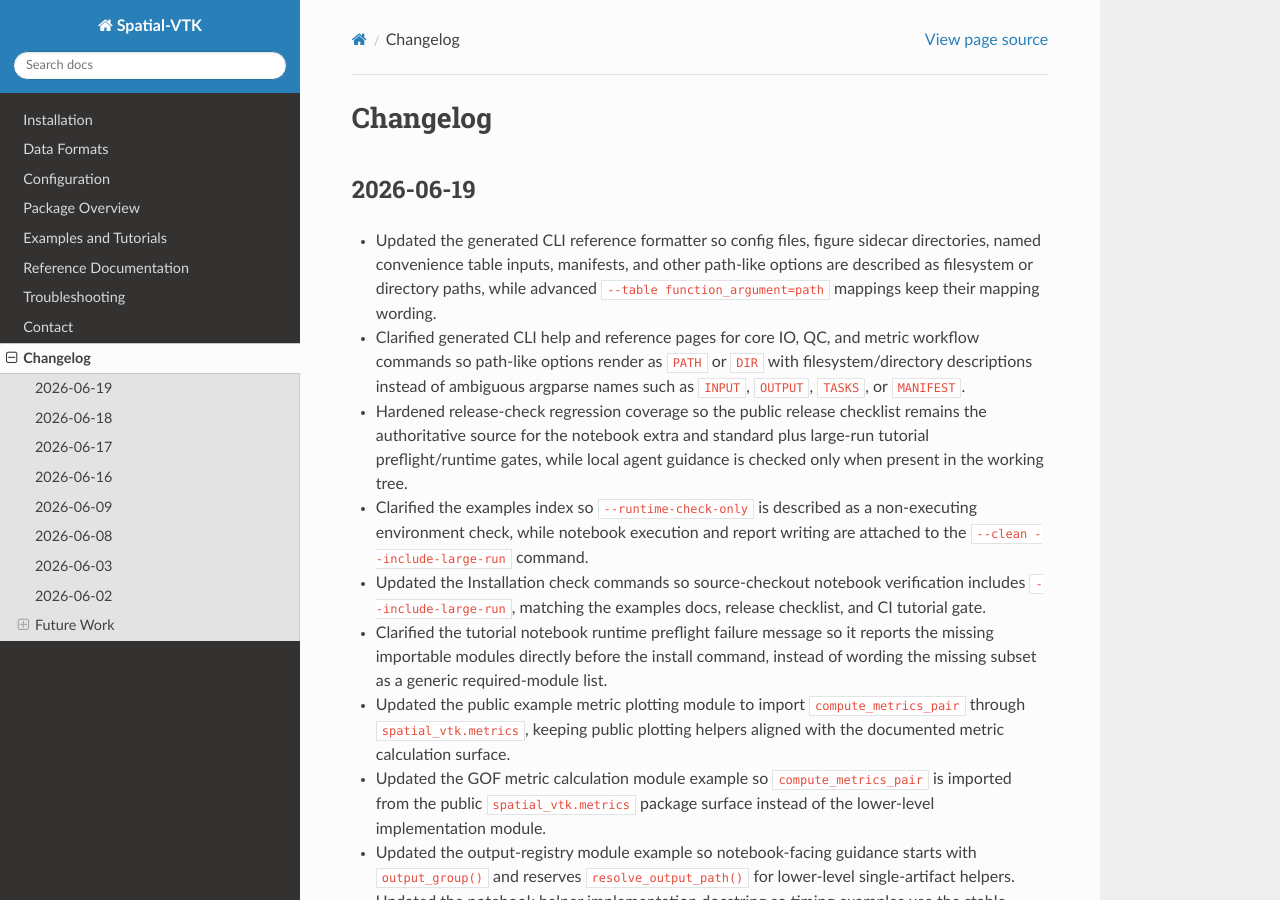
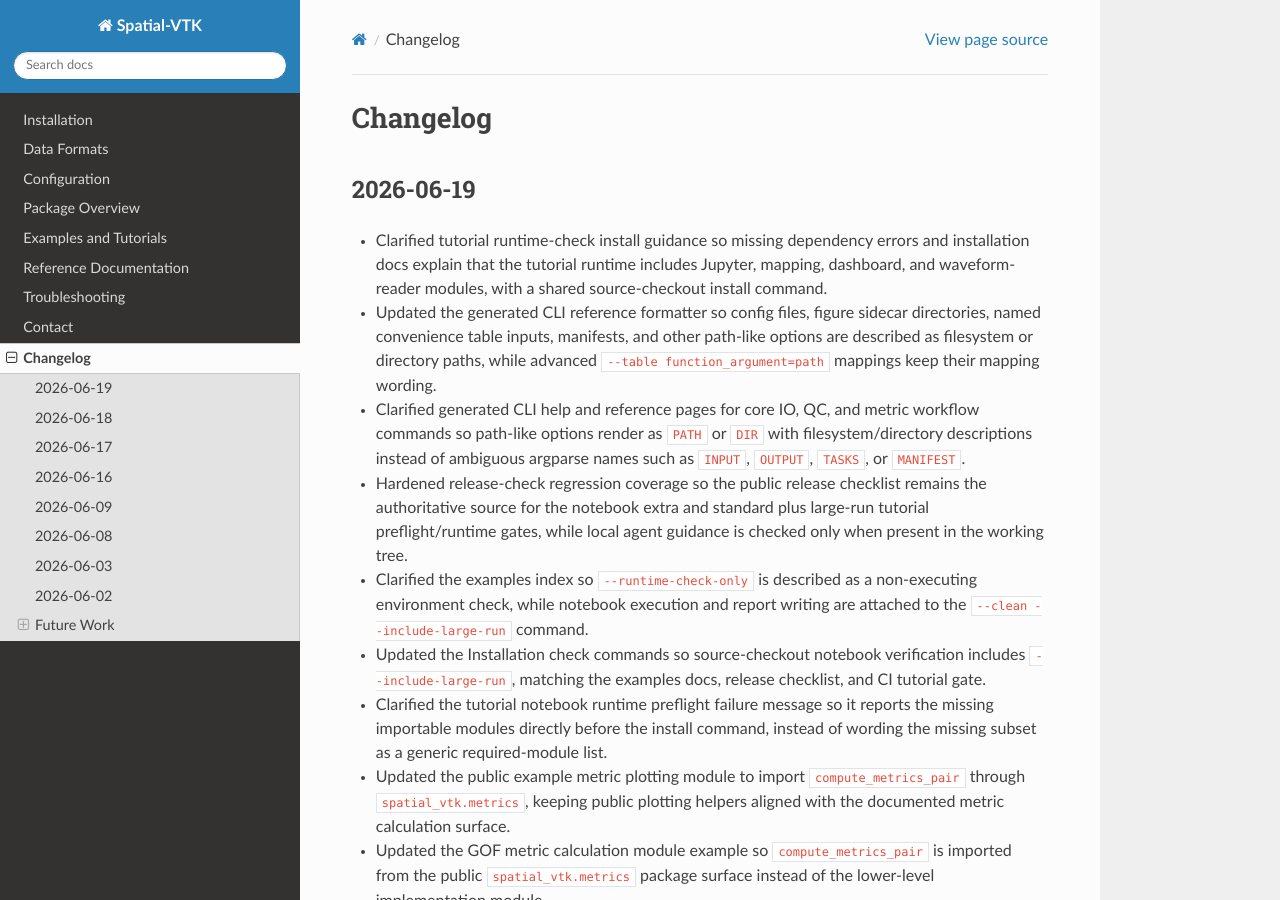
Before and after one commit to bcbirkel/spatial-vtk, a Sphinx documentation site: the page built from docs/changelog.rst, in a window 1280 px wide and 900 px high. Built offline with Sphinx 7.4.7 and the Read the Docs theme 3.1.0, drawn with Linux system fonts in a browser that asks for light colours.

Commit message:
Clarify tutorial runtime install guidance

```diff
--- a/docs/changelog.rst
+++ b/docs/changelog.rst
@@ -4,6 +4,10 @@
 2026-06-19
 ----------
 
+- Clarified tutorial runtime-check install guidance so missing dependency
+  errors and installation docs explain that the tutorial runtime includes
+  Jupyter, mapping, dashboard, and waveform-reader modules, with a shared
+  source-checkout install command.
 - Updated the generated CLI reference formatter so config files, figure
   sidecar directories, named convenience table inputs, manifests, and other
   path-like options are described as filesystem or directory paths, while
--- a/docs/installation.rst
+++ b/docs/installation.rst
@@ -109,7 +109,7 @@
    python -m pytest
 
 To verify that the standard and large-run tutorial notebooks run cleanly from
-the committed example data, install the notebook extra and run:
+the committed example data, install the tutorial runtime extras and run:
 
 .. code-block:: bash
 
@@ -122,7 +122,9 @@
 The ``--runtime-check-only`` command performs the same source/data preflight,
 makes the source checkout importable, and verifies the Jupyter,
 ``spatial_vtk``, scientific Python, mapping, dashboard, and waveform modules
-used by the tutorial cells without deleting outputs or executing notebooks.
+used by the tutorial cells without deleting outputs or executing notebooks. If
+modules are missing, the checker prints the source-checkout install command
+needed for the tutorial runtime.
 
 You are ready to continue once the import prints a version, ``svtk --help``
 shows the command groups, and the tests or tutorial notebook check pass if you
```
Also changed, not shown: 2 other files.
